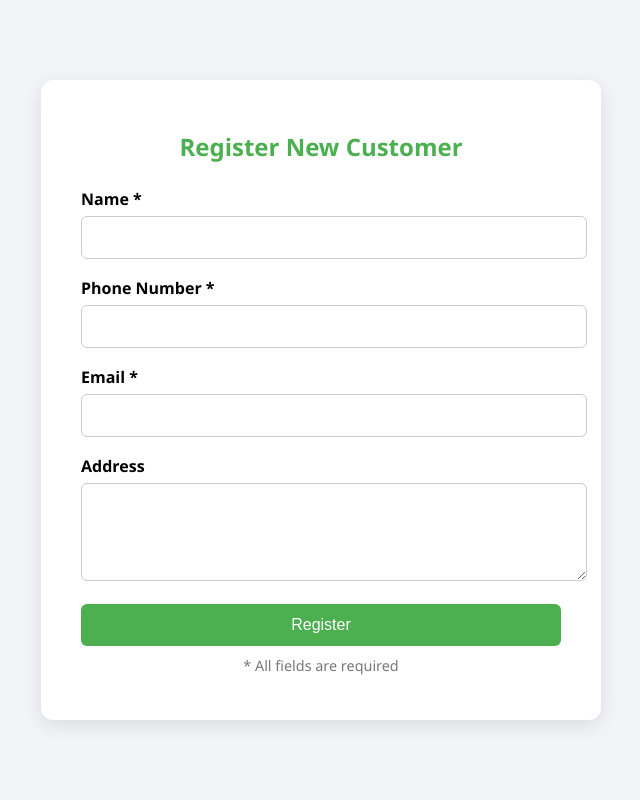
After one commit to Luna-11/BEAssignment, a PHP site: page /Register_DB.php in a window 1280 px wide. The commit adds this page. Shown: the whole page, without its empty margins (319-959 px from the left). Run offline with PHP 8.4, Linux system fonts and the light colour scheme.

Commit message:
newUpdate

```diff
--- /dev/null
+++ b/Register_DB.php
@@ -0,0 +1,145 @@
+<!DOCTYPE HTML>
+<html lang="en">
+<head>
+    <meta charset="UTF-8">
+    <title>User Registration</title>
+    <style>
+        body {
+            background: #f2f4f8;
+            font-family: 'Segoe UI', sans-serif;
+            display: flex;
+            justify-content: center;
+            align-items: center;
+            height: 100vh;
+            margin: 0;
+        }
+
+        .form-container {
+            background: white;
+            padding: 30px 40px;
+            border-radius: 12px;
+            box-shadow: 0 5px 20px rgba(0, 0, 0, 0.1);
+            width: 100%;
+            max-width: 480px;
+        }
+
+        h2 {
+            text-align: center;
+            color: #4CAF50;
+            margin-bottom: 25px;
+        }
+
+        .form-group {
+            margin-bottom: 18px;
+        }
+
+        label {
+            display: block;
+            margin-bottom: 6px;
+            font-weight: 600;
+        }
+
+        input[type="text"],
+        input[type="email"],
+        textarea {
+            width: 100%;
+            padding: 12px;
+            border: 1px solid #ccc;
+            border-radius: 6px;
+            font-size: 15px;
+            transition: border 0.3s;
+        }
+
+        input:focus,
+        textarea:focus {
+            border-color: #4CAF50;
+            outline: none;
+        }
+
+        textarea {
+            resize: vertical;
+        }
+
+        .btn {
+            width: 100%;
+            padding: 12px;
+            font-size: 16px;
+            background-color: #4CAF50;
+            color: white;
+            border: none;
+            border-radius: 6px;
+            cursor: pointer;
+            transition: background-color 0.3s;
+        }
+
+        .btn:hover {
+            background-color: #45a049;
+        }
+
+        .note {
+            text-align: center;
+            font-size: 0.9em;
+            color: #777;
+            margin-top: 10px;
+        }
+    </style>
+</head>
+<body>
+
+<?php
+require_once("configMysql.php");
+
+// Initialize variables (optional)
+$name = $mail = $password= "";
+
+if ($_SERVER["REQUEST_METHOD"] == "POST") {
+    // Sanitize inputs
+    $name = htmlspecialchars(trim($_POST["name"]));
+    $mail = htmlspecialchars(trim($_POST["mail"]));
+    $password = htmlspecialchars(trim($_POST["password"]));
+
+    // Insert into DB
+    $sql = "INSERT INTO user(name,mail,password)
+            VALUES ('$name','$mail', '$address')";
+
+    if (mysqli_query($conn, $sql)) {
+        header('Location: index1.html');
+        exit;
+    } else {
+        echo "<p style='text-align:center; color:red;'>Error saving data</p>";
+    }
+}
+?>
+
+<div class="form-container">
+    <h2>Register New Customer</h2>
+
+    <form method="post" action="<?php echo htmlspecialchars($_SERVER["PHP_SELF"]); ?>">
+        <div class="form-group">
+            <label for="name">Name *</label>
+            <input type="text" name="name" id="name" required>
+        </div>
+
+        <div class="form-group">
+            <label for="phno">Phone Number *</label>
+            <input type="text" name="phno" id="phno" required>
+        </div>
+
+        <div class="form-group">
+            <label for="email">Email *</label>
+            <input type="email" name="email" id="email" required>
+        </div>
+
+        <div class="form-group">
+            <label for="address">Address</label>
+            <textarea name="address" id="address" rows="4"></textarea>
+        </div>
+
+        <button class="btn" type="submit" name="submit">Register</button>
+    </form>
+
+    <p class="note">* All fields are required</p>
+</div>
+
+</body>
+</html>
--- a/configMysql.php
+++ b/configMysql.php
@@ -19,6 +19,6 @@ if($conn == false)
 }
 else
 {
-   echo "Connection Successfully <br> ";
+//    echo "Connection Successfully <br> ";
 }
 ?>
--- a/homeStyle.css
+++ b/homeStyle.css
@@ -225,7 +225,7 @@ body {
 /* ===== CATEGORIES SECTION ===== */
 .categories {
   text-align: center;
-  padding: 2rem 1rem;
+  padding: 1.5rem;
 }
 
 .categories h2 {
```
Also changed, not shown: createTable.php (deleted, +0 -20 lines), register.php (renamed from register.html, +65 -26 lines), welcome.html (deleted, +0 -15 lines), index1.html (renamed from index.html).
